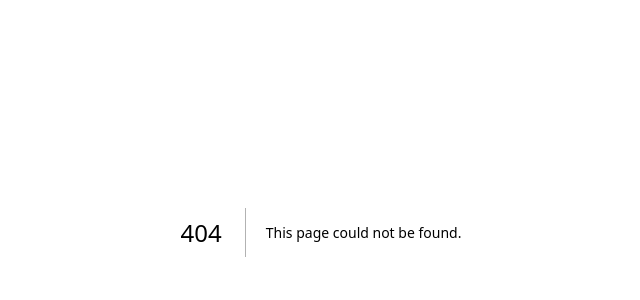
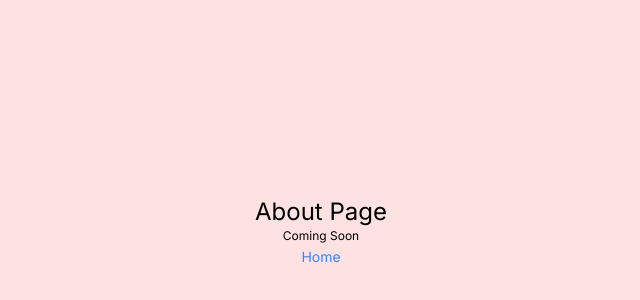
Before and after one commit to MitchGianoni/pinball-wizard, a Next.js app: page /about in a window 1280 px wide. Before the commit this address had no page. Shown: the part 168-468 px from the top of the page, without its empty margins (319-959 px from the left). Built offline with nearby package versions, Linux system fonts and the light colour scheme.

Commit message:
create basic files

```diff
--- /dev/null
+++ b/src/app/about/page.js
@@ -0,0 +1,16 @@
+import Link from "next/link";
+const About = () => {
+
+    return (
+        <div className="bg-red-100 p-4 h-screen w-full flex items-center justify-center">
+            <div className="text-center">
+                <p className="text-2xl">About Page</p>
+                <p className="text-xs">Coming Soon</p>
+                <Link href="/" className="text-sm text-blue-500 hover:text-blue-300">Home</Link>
+
+            </div>
+        </div>
+    )
+}
+
+export default About;
--- a/src/app/globals.css
+++ b/src/app/globals.css
@@ -2,7 +2,7 @@
 @tailwind components;
 @tailwind utilities;
 
-:root {
+/* :root {
   --foreground-rgb: 0, 0, 0;
   --background-start-rgb: 214, 219, 220;
   --background-end-rgb: 255, 255, 255;
@@ -24,4 +24,4 @@ body {
       rgb(var(--background-end-rgb))
     )
     rgb(var(--background-start-rgb));
-}
+} */
--- /dev/null
+++ b/src/app/page.js
@@ -0,0 +1,15 @@
+import Link from "next/link";
+
+const Home = () => {
+    return (
+        <div className="p-4 h-screen w-full flex items-center justify-center">
+            <div className="text-center">
+                <p className="text-4xl">Pinballz Deep</p>
+                <p className="text-sm pt-4">The Pinball Wizard</p>
+                <Link href="/about" className="text-sm text-blue-500 hover:text-blue-300">About</Link>
+            </div>
+        </div>
+    )
+}
+
+export default Home;
--- a/tsconfig.json
+++ b/tsconfig.json
@@ -23,6 +23,6 @@
       "@/*": ["./src/*"]
     }
   },
-  "include": ["next-env.d.ts", "**/*.ts", "**/*.tsx", ".next/types/**/*.ts"],
+  "include": ["next-env.d.ts", "**/*.ts", "**/*.tsx", ".next/types/**/*.ts", "src/app/about/page.js"],
   "exclude": ["node_modules"]
 }
```
Also changed, not shown: src/app/page_old.tsx (renamed from src/app/page.tsx).
